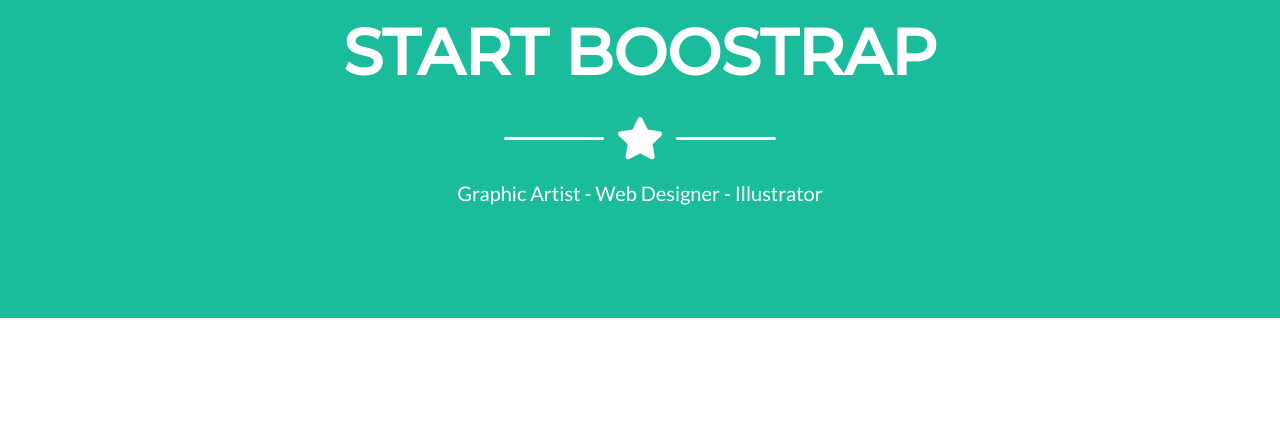
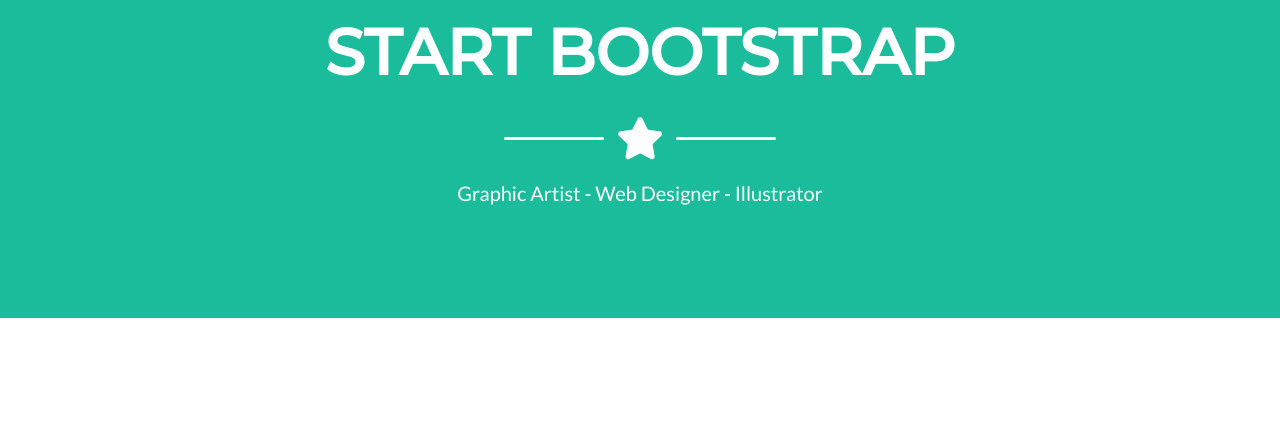
Before and after one commit to MikkoGuevarra/html-css-bootstrap-freelancer, a plain HTML site: page index.html in a window 1280 px wide. Shown: the part 358-793 px from the top of the page. Drawn offline with nearby package versions, Linux system fonts and the light colour scheme.

Commit message:
bootstrap

```diff
--- a/index.html
+++ b/index.html
@@ -66,7 +66,7 @@
                     <div class="row">
                         <div class="col-xs-12">
                             <div class="title">
-                                <h1 class="text-uppercase"> <strong>Start Boostrap</strong></h1>
+                                <h1 class="text-uppercase"> <strong>Start Bootstrap</strong></h1>
                             </div>
                         </div>
                     </div>
```
